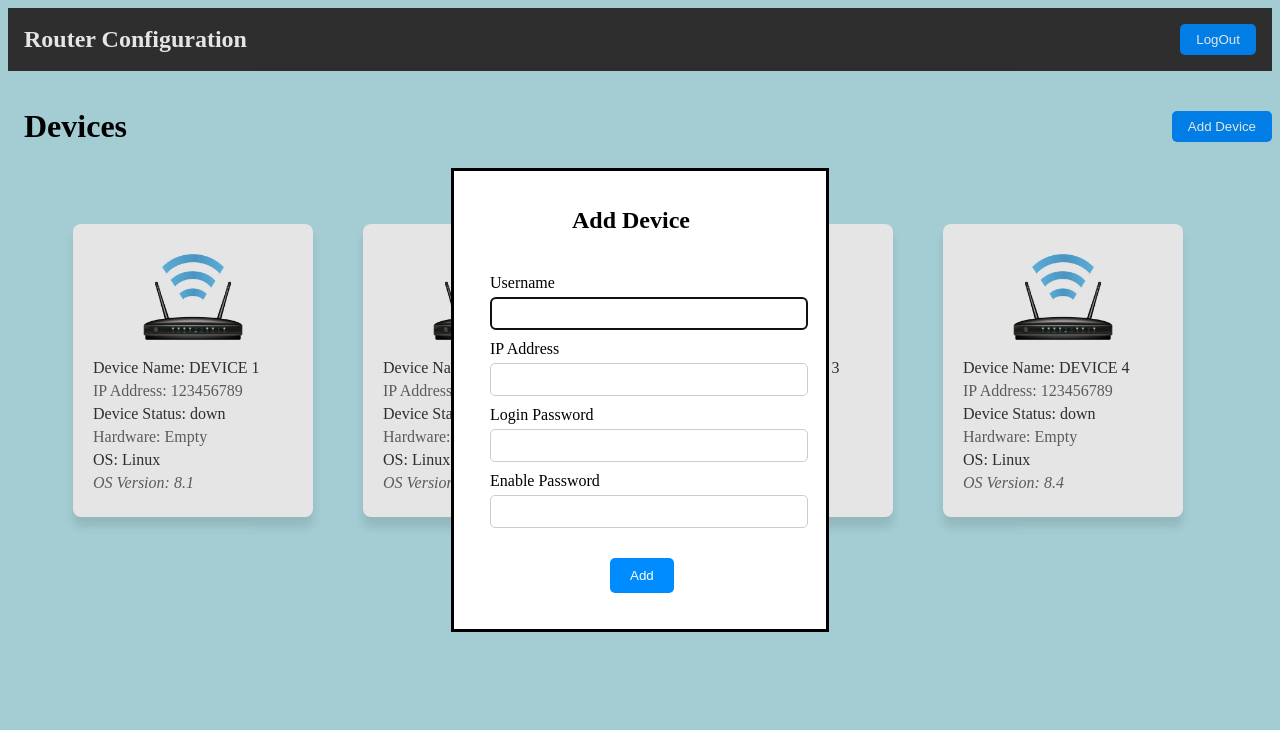
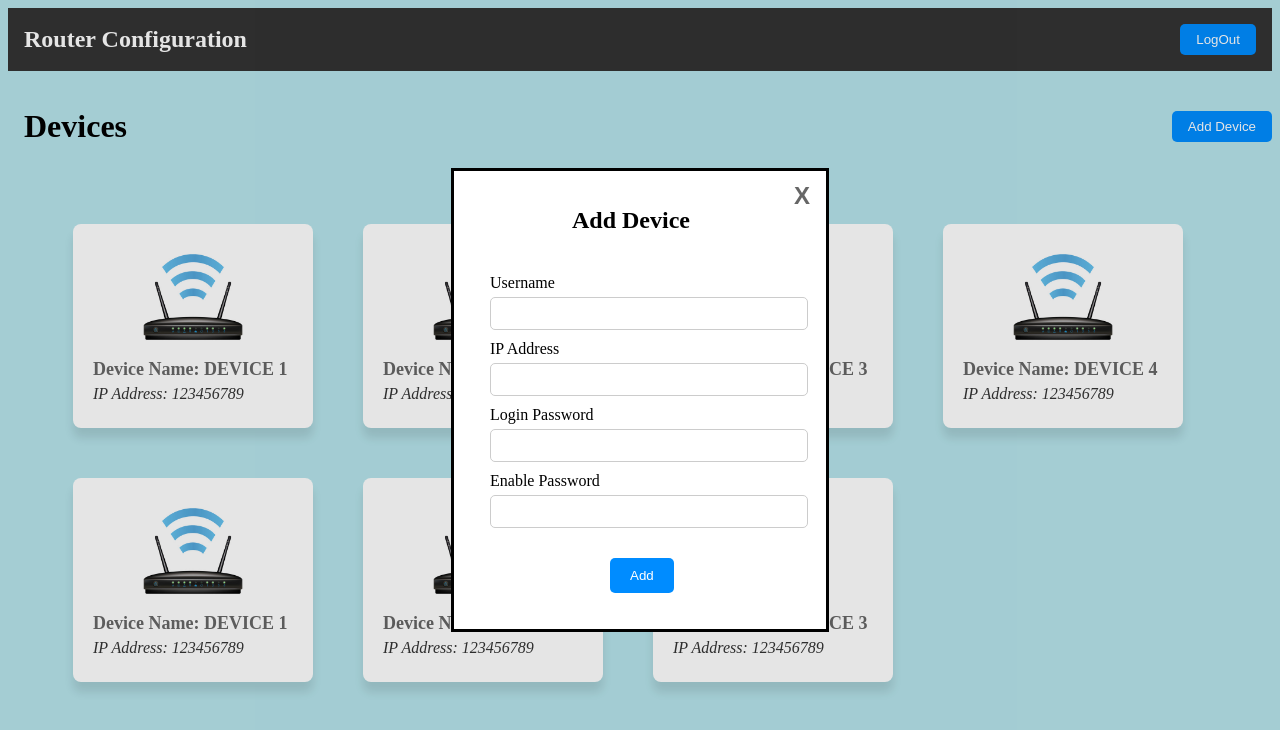
Before and after one commit to MayurKamble110/RemoteRouterConfigurationAssistent, a React (Create React App) app in the folder ui/: page / in a window 1280 px wide. Both pictures are taken after a click on the button "Add Device". Shown: the top 730 px of the page. Built offline with nearby package versions, Linux system fonts and the light colour scheme.

Commit message:
Added pop up for the cards

```diff
--- a/ui/src/Component/Cards.css
+++ b/ui/src/Component/Cards.css
@@ -6,6 +6,11 @@
     margin: 25px;
     width: 200px;
   }
+
+  .card-wrapper {
+    position: relative;
+    display: inline-block;
+}
 
   .card img {
     margin-left: 20%;
@@ -32,3 +37,20 @@
   .card p:last-child {
     font-style: italic;
   }
+
+  .popup-content {
+    display: none;
+    position: absolute;
+    left: 50%;
+    transform: translateX(-50%);
+    width: 200px;
+    background-color: #fff;
+    border: 1px solid #ccc;
+    padding: 10px;
+    box-shadow: 0 0 10px rgba(0, 0, 0, 0.1);
+    z-index: 2;
+}
+
+.card-wrapper:hover .popup-content {
+    display: block;
+}
--- a/ui/src/Component/Cards.jsx
+++ b/ui/src/Component/Cards.jsx
@@ -1,14 +1,20 @@
 import './Cards.css'
 export default function Cards(props){
     return (
+       <div className='card-wrapper'>
         <div className='card'>
             <img src = {props.image} alt = {props.name} />
+            <div className='card-content'>
             <p>Device Name: {props.name}</p>
             <p>IP Address: {props.ip_address}</p>
+            </div>
+            </div>
+            <div className='popup-content'>
             <p>Device Status: {props.status}</p>
             <p>Hardware: {props.hardware}</p>
             <p>OS: {props.os}</p>
             <p>OS Version: {props.os_version}</p>
-        </div>
+            </div>
+       </div>
     )
 }
--- a/ui/src/Component/Device.jsx
+++ b/ui/src/Component/Device.jsx
@@ -7,16 +7,21 @@ import Dialog from "./Dialog";
 export default function Device()
 {
     const [ data , setData] = useState([]);
-    const dialog = useRef();
+    const[isModalOpen , setIsModalOpen] = useState(false);
 
     function handleAddDevice()
     {
-        dialog.current.open();
+        setIsModalOpen(true);
+    }
+
+    function handleCloseModal()
+    {
+        setIsModalOpen(false);
     }
 
     return(
         <>
-        <Dialog ref={dialog}></Dialog>
+        <Dialog open={isModalOpen} onClose={handleCloseModal}></Dialog>
         <div id = 'device'>
              <h1>Devices</h1>
              <button className="add-button" onClick={handleAddDevice}>Add Device</button>
--- a/ui/src/Component/Dialog.css
+++ b/ui/src/Component/Dialog.css
@@ -40,3 +40,19 @@ h2{
     background-color: #0047cc;
 
 }
+
+#dialog .close-button{
+    position: absolute;
+    top: 10px;
+    right: 10px;
+    background-color: transparent;
+    border: none;
+    color: #666;
+    font-size: 24px;
+    cursor: pointer;
+    font-weight: bold;
+}
+
+#dialog .close-button:hover {
+    color: #000;
+}
--- a/ui/src/Component/Dialog.jsx
+++ b/ui/src/Component/Dialog.jsx
@@ -1,9 +1,9 @@
-import { forwardRef, useImperativeHandle, useRef } from "react"
+import { forwardRef, useEffect, useImperativeHandle, useRef } from "react"
 import './Dialog.css';
 import DEVICES from "../Data/device";
 import { useState } from "react";
 
-const Dialog = forwardRef(function Dialog(props,ref){
+function Dialog(props,ref){
 
     const modal = useRef();
     const [formData, setFormData] = useState({
@@ -13,17 +13,18 @@ const Dialog = forwardRef(function Dialog(props,ref){
         enablePassword: ''
     });
 
-    useImperativeHandle(ref, () => {
-        return {
-          open: () => {
+    useEffect(()=>{
+        if(props.open){
             modal.current.showModal();
-          }
-        };
-      });
+        }
+        else{
+            modal.current.close();
+        }
+    },[props.open])
 
     function handleCloseModal()
     {
-        modal.current.close();
+        props.onClose();
     }
 
     const handleChange = (event) => {
@@ -35,8 +36,9 @@ const Dialog = forwardRef(function Dialog(props,ref){
     };
 
     return(
-        <dialog id = 'dialog' ref={modal}>
+        <dialog id = 'dialog' ref={modal} onClose={props.onClose}>
             <h2>Add Device</h2>
+            <button onClick={props.onClose} className="close-button">X</button>
             <form className="modal-form">
                 <div>
                     <label>Username</label>
@@ -58,6 +60,6 @@ const Dialog = forwardRef(function Dialog(props,ref){
             </form>
         </dialog>
     )
-});
+}
 
 export default Dialog;
--- a/ui/src/Data/device.js
+++ b/ui/src/Data/device.js
@@ -35,6 +35,33 @@ export const DEVICES = [
         hardware : 'Empty',
         os : 'Linux',
         os_version : '8.4'
+    },
+    {
+        image : routerImg,
+        name : 'DEVICE 1',
+        ip_address : '123456789',
+        status : 'down',
+        hardware : 'Empty',
+        os : 'Linux',
+        os_version : '8.1'
+    },
+    {
+        image : routerImg,
+        name : 'DEVICE 2',
+        ip_address : '123456789',
+        status : 'down',
+        hardware : 'Empty',
+        os : 'Linux',
+        os_version : '8.2'
+    },
+    {
+        image : routerImg,
+        name : 'DEVICE 3',
+        ip_address : '123456789',
+        status : 'up',
+        hardware : 'Empty',
+        os : 'Linux',
+        os_version : '8.3'
     }
 ];
 
```
